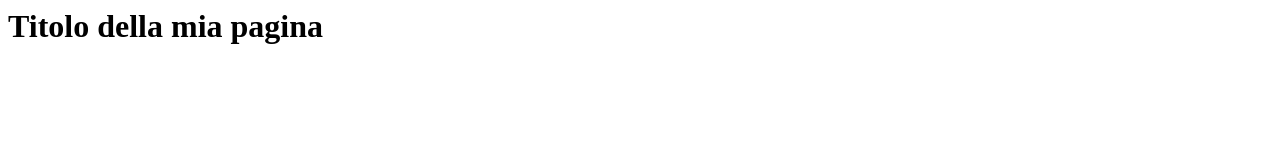
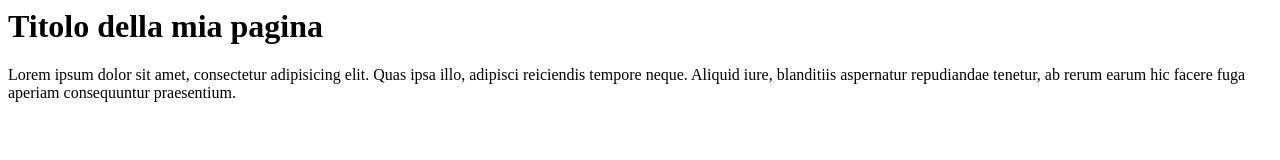
Before and after one commit to mariaacanfora/la_mia_prima_repository-, a plain HTML site: page index.html in a window 1280 px wide. Drawn offline with Linux system fonts and the light colour scheme.

Commit message:
Riaggiunta Lorem

```diff
--- a/index.html
+++ b/index.html
@@ -1,6 +1,8 @@
 <html>
     <body>
         <h1>Titolo della mia pagina</h1>
-
+        <p>
+            Lorem ipsum dolor sit amet, consectetur adipisicing elit. Quas ipsa illo, adipisci reiciendis tempore neque. Aliquid iure, blanditiis aspernatur repudiandae tenetur, ab rerum earum hic facere fuga aperiam consequuntur praesentium.
+        </p>
     </body>
 </html>
```
